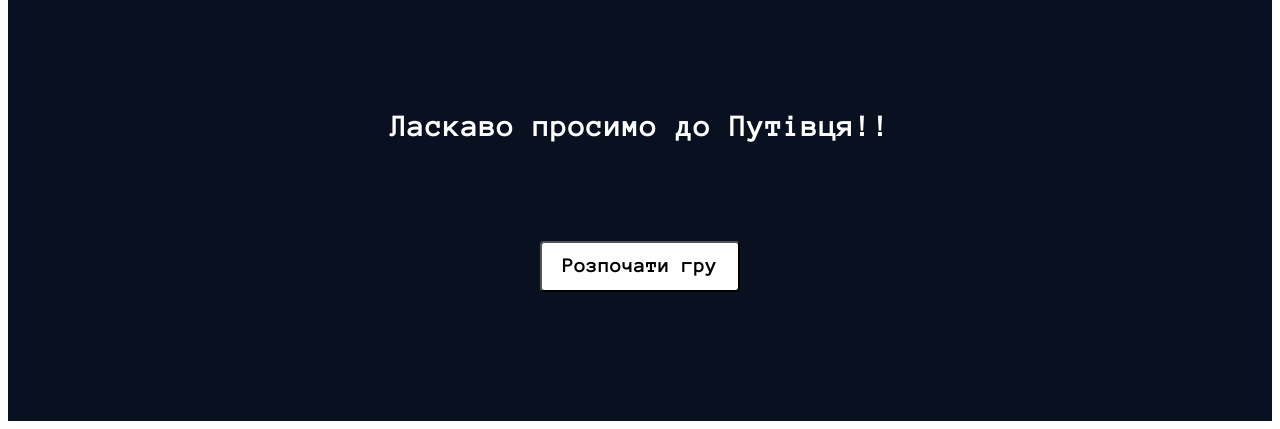
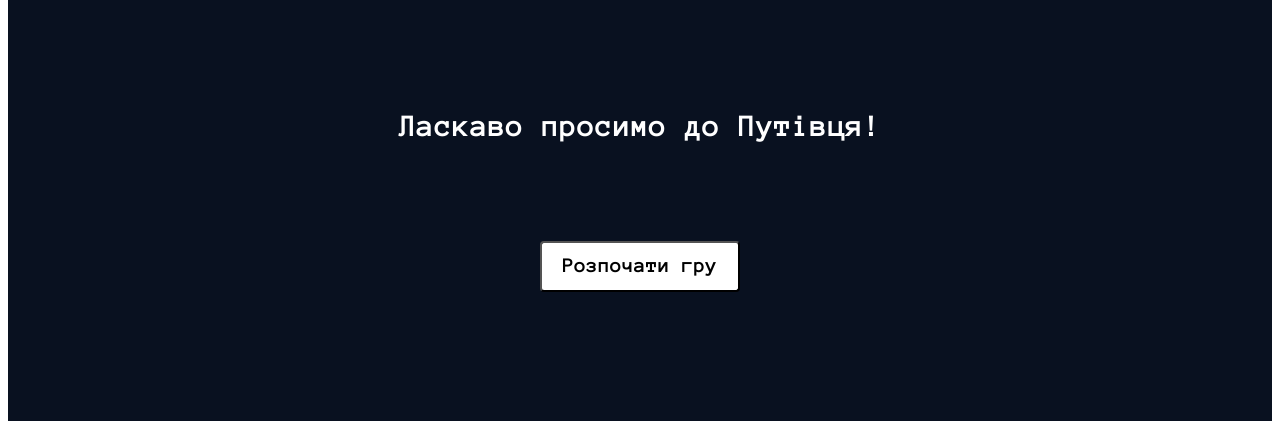
Before and after one commit to SSiukh/my-main-project, a plain HTML site: page index.html in a window 1280 px wide. Shown: the part 667-1096 px from the top of the page. Drawn offline with Linux system fonts and the light colour scheme.

Commit message:
without !

```diff
--- a/index.html
+++ b/index.html
@@ -19,7 +19,7 @@
             <img id="logo" src="img/logos.png" alt="logo">
         </div>
         <div id="first-text-div">
-            <h1 id="first-text">Ласкаво просимо до Путівця!!</h1>
+            <h1 id="first-text">Ласкаво просимо до Путівця!</h1>
         </div>
         <button onclick="window.location.href='gamemenu.html'" id="first-button">
             <p id="first-button-text">Розпочати гру</p>
```
